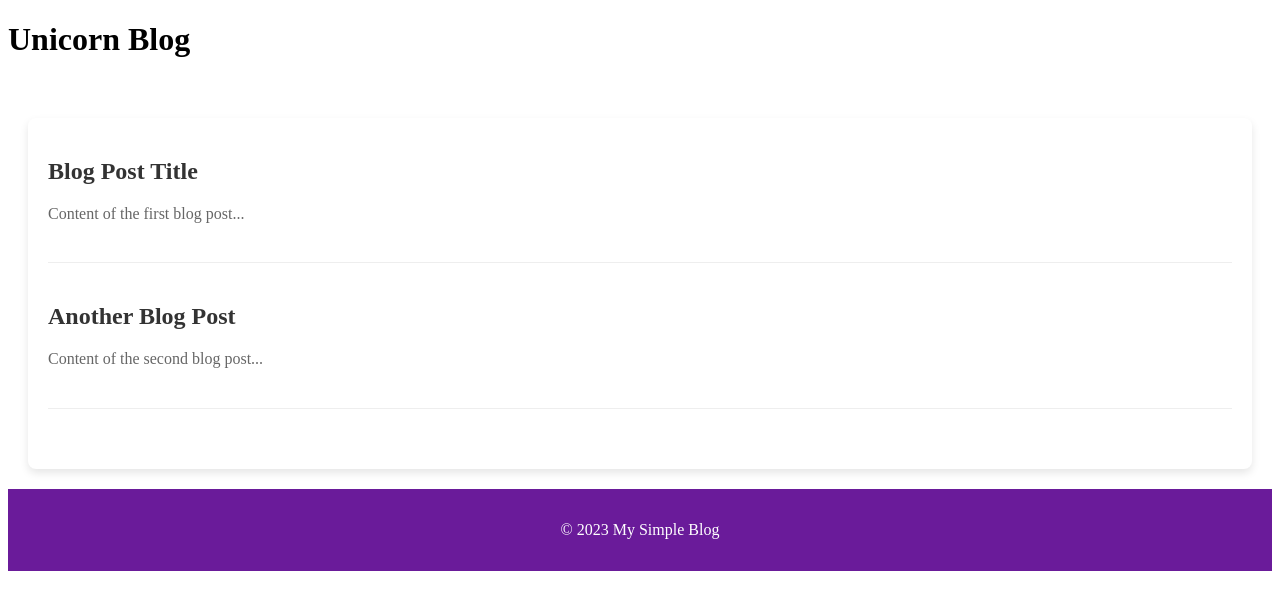
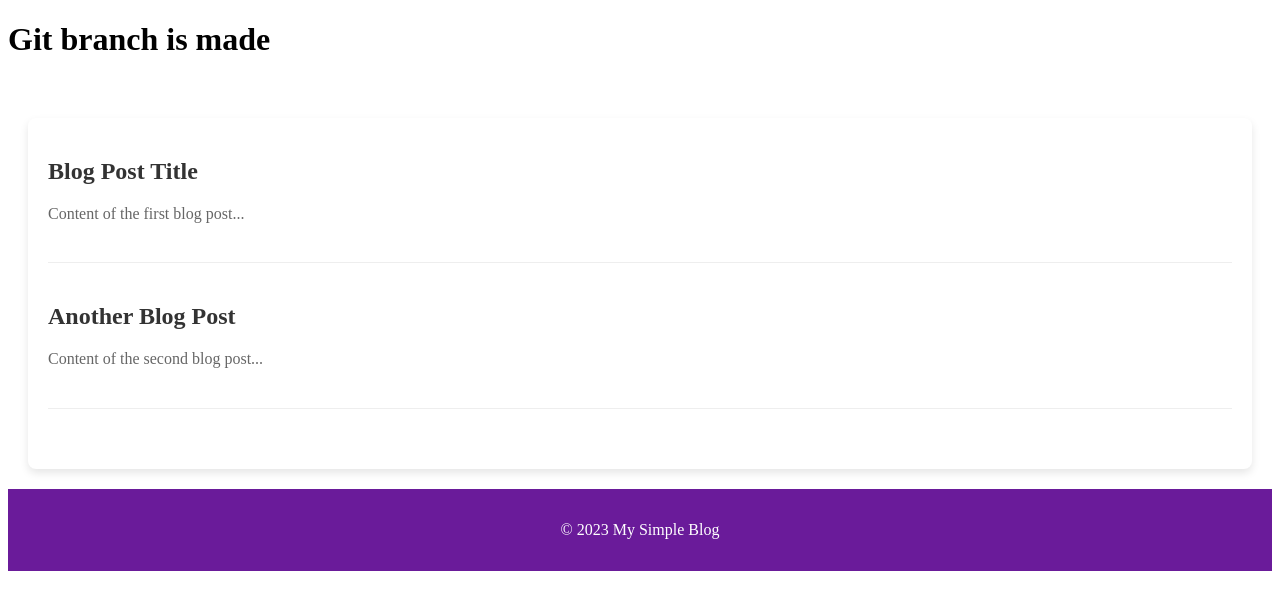
Before and after one commit to SakshiTathe/gitpractice, a plain HTML site: page index.html in a window 1280 px wide. Drawn offline with Linux system fonts and the light colour scheme.

Commit message:
new file and text is added

```diff
--- a/index.html
+++ b/index.html
@@ -6,7 +6,7 @@
 </head>
 <body>
     <header>
-        <h1>Unicorn Blog</h1>
+        <h1>Git branch is made</h1>
         <nav>
             <ul>
                 <li><a href="#">Home</a></li>
```
Also changed, not shown: read2.txt (added).
